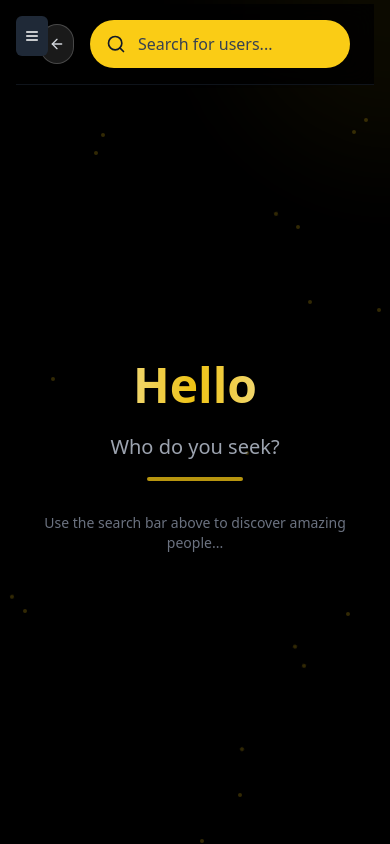
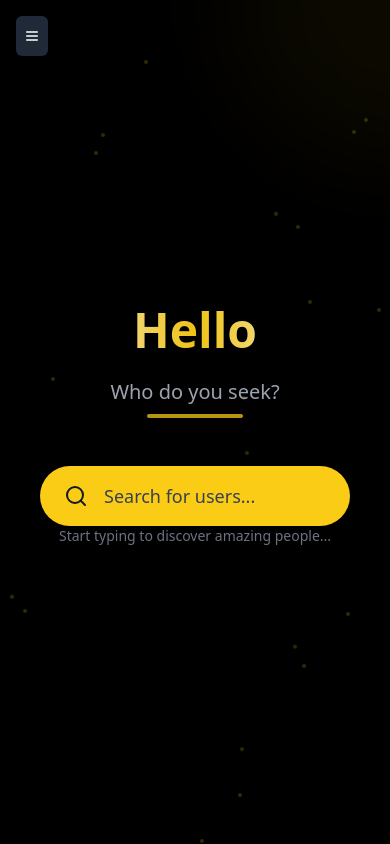
Before and after one commit to DSuper03/zynvo, a Next.js app: page /zyncers in a window 390 px wide. Built offline with nearby package versions, Linux system fonts and the light colour scheme.

Commit message:
feat: Improve UserSearchPage layout and enhance search experience with responsive design

```diff
--- a/src/app/zyncers/page.tsx
+++ b/src/app/zyncers/page.tsx
@@ -3,8 +3,8 @@ import { useState, useEffect } from 'react';
 import { Search, User, ArrowLeft, Sparkles } from 'lucide-react';
 import { useRouter } from 'next/navigation';
 import { toast } from 'sonner';
-import { Button } from '@/components/ui/button';
 
+// Floating particles animation component
 const FloatingParticles = () => {
   return (
     <div className="fixed inset-0 overflow-hidden pointer-events-none">
@@ -35,12 +35,14 @@ const AnimatedBackground = () => {
   );
 };
 
+// User card component with glassmorphism
 const UserCard = ({ user, onClick }: { user: any, onClick: () => void }) => {
   return (
     <div
       onClick={onClick}
       className="group relative backdrop-blur-md bg-white/5 border border-white/10 rounded-xl p-6 cursor-pointer transition-all duration-500 hover:bg-yellow-400/20 hover:border-yellow-400/30 hover:scale-105 hover:shadow-2xl hover:shadow-yellow-400/10 transform-gpu"
     >
+      {/* Glow effect on hover */}
       <div className="absolute inset-0 rounded-xl bg-gradient-to-r from-yellow-400/0 via-yellow-400/5 to-yellow-400/0 opacity-0 group-hover:opacity-100 transition-opacity duration-500" />
 
       <div className="relative flex items-center space-x-4">
@@ -80,6 +82,7 @@ const UserCard = ({ user, onClick }: { user: any, onClick: () => void }) => {
         </div>
       </div>
 
+      {/* Sparkle effect on hover */}
       <div className="absolute top-2 right-2 opacity-0 group-hover:opacity-100 transition-opacity duration-500">
         <Sparkles className="w-4 h-4 text-yellow-400 animate-pulse" />
       </div>
@@ -113,8 +116,8 @@ export default function UserSearchPage() {
     setHasSearched(true);
 
     try {
-      const baseUrl = process.env.NEXT_PUBLIC_BACKEND_URL;
-      const url = new URL('/api/v1/users', baseUrl);
+      const baseUrl = 'http://localhost:8000';
+      const url = new URL('/api/v1/user/SearchUser', baseUrl);
       url.searchParams.set('name', query);
 
       const headers: HeadersInit = {};
@@ -129,7 +132,6 @@ export default function UserSearchPage() {
 
       if (response.ok) {
         const data = await response.json();
-        console.log("data of users", data)
         setUsers(data.users || []);
       } else if (response.status === 404) {
         setUsers([]);
@@ -160,6 +162,7 @@ export default function UserSearchPage() {
   };
 
   const handleUserClick = (userId: string) => {
+    // Navigate to profile page - you'll need to implement navigation logic
     toast(`Navigating to profile`);
     if (typeof window !== 'undefined') {
       window.location.href = `/zyncers/${userId}`;
@@ -178,68 +181,82 @@ export default function UserSearchPage() {
       <AnimatedBackground />
       <FloatingParticles />
 
-      {/* Top Header with Search */}
-      <div className="sticky top-0 z-20 backdrop-blur-md bg-black/80 border-b border-gray-800/50">
-        <div className="max-w-6xl mx-auto px-6 py-4">
-          <div className="flex items-center gap-4">
-            {/* Back button */}
-            <Button
-              onClick={handleBackToDashboard}
-              className="backdrop-blur-md bg-white/10 border border-white/20 rounded-full p-2 hover:bg-yellow-400/20 hover:border-yellow-400/30 transition-all duration-300 group"
-            >
-              <ArrowLeft className="w-5 h-5 text-gray-300 group-hover:text-yellow-400 transition-colors duration-300" />
-            </Button>
+      {/* Back button - only show when searching */}
+      {hasSearched && (
+        <div className="absolute top-6 left-6 z-10">
+          <button
+            onClick={handleBackToDashboard}
+            className="backdrop-blur-md bg-white/10 border border-white/20 rounded-full p-3 hover:bg-yellow-400/20 hover:border-yellow-400/30 transition-all duration-300 group"
+          >
+            <ArrowLeft className="w-5 h-5 text-gray-300 group-hover:text-yellow-400 transition-colors duration-300" />
+          </button>
+        </div>
+      )}
+
+      <div className="relative z-10">
+        {/* Search Section */}
+        <div className={`transition-all duration-700 ease-in-out ${
+          hasSearched
+            ? 'pt-24 pb-8'
+            : 'flex items-center justify-center min-h-screen'
+        }`}>
+          <div className={`w-full max-w-2xl mx-auto px-6 transition-all duration-700 ${
+            hasSearched ? 'transform -translate-y-0' : ''
+          }`}>
+
+            {/* Greeting - hide when searched */}
+            {!hasSearched && (
+              <div className="text-center mb-12 animate-fade-in">
+                <h1 className="text-5xl md:text-7xl font-bold mb-6 bg-gradient-to-r from-white via-yellow-400 to-white bg-clip-text text-transparent animate-pulse-slow">
+                  Hello
+                </h1>
+                <p className="text-xl md:text-2xl text-gray-400 mb-2">
+                  Who do you seek?
+                </p>
+                <div className="w-24 h-1 bg-yellow-400 mx-auto rounded-full animate-pulse" />
+              </div>
+            )}
 
             {/* Search Bar */}
-            <div className="flex-1 relative">
+            <div className={`relative transition-all duration-700 ${
+              hasSearched ? 'mb-8' : 'mb-0'
+            }`}>
               <div className="relative group">
-                <div className="absolute -inset-0.5 bg-gradient-to-r from-yellow-400/30 via-yellow-400/20 to-yellow-400/30 rounded-full blur opacity-0 group-hover:opacity-100 group-focus-within:opacity-100 transition-opacity duration-300" />
+                {/* Glow effect */}
+                <div className="absolute -inset-0.5 bg-gradient-to-r from-yellow-400/50 via-yellow-400/30 to-yellow-400/50 rounded-full blur opacity-0 group-hover:opacity-100 group-focus-within:opacity-100 transition-opacity duration-500" />
 
                 <div className="relative flex items-center">
-                  <Search className="absolute left-4 w-5 h-5 text-gray-900 z-10" />
+                  <Search className="absolute left-6 w-6 h-6 text-gray-900 z-10" />
                   <input
                     type="text"
                     value={searchQuery}
                     onChange={handleInputChange}
                     placeholder="Search for users..."
-                    className="w-full pl-12 pr-6 py-3 bg-yellow-400 text-gray-900 placeholder-gray-700 rounded-full text-base font-medium focus:outline-none focus:ring-2 focus:ring-yellow-400/50 transition-all duration-300 shadow-lg"
+                    className="w-full pl-16 pr-6 py-4 bg-yellow-400 text-gray-900 placeholder-gray-700 rounded-full text-lg font-medium focus:outline-none focus:ring-4 focus:ring-yellow-400/30 transition-all duration-300 shadow-2xl backdrop-blur-sm"
                   />
 
                   {/* Loading indicator */}
                   {isSearching && (
-                    <div className="absolute right-4">
-                      <div className="w-4 h-4 border-2 border-gray-700 border-t-transparent rounded-full animate-spin" />
+                    <div className="absolute right-6">
+                      <div className="w-5 h-5 border-2 border-gray-700 border-t-transparent rounded-full animate-spin" />
                     </div>
                   )}
                 </div>
               </div>
             </div>
+
+            {/* Search hint - only show when not searched */}
+            {!hasSearched && (
+              <p className="text-center text-gray-500 text-sm animate-fade-in-delay">
+                Start typing to discover amazing people...
+              </p>
+            )}
           </div>
         </div>
-      </div>
-
-      <div className="relative z-10">
-        {/* Welcome Section - Show when no search */}
-        {!hasSearched && (
-          <div className="flex items-center justify-center min-h-[calc(100vh-100px)] px-6">
-            <div className="text-center max-w-2xl mx-auto animate-fade-in">
-              <h1 className="text-5xl md:text-7xl font-bold mb-6 bg-gradient-to-r from-white via-yellow-400 to-white bg-clip-text text-transparent animate-pulse-slow">
-                Hello
-              </h1>
-              <p className="text-xl md:text-2xl text-gray-400 mb-4">
-                Who do you seek?
-              </p>
-              <div className="w-24 h-1 bg-yellow-400 mx-auto rounded-full animate-pulse mb-8" />
-              <p className="text-gray-500 text-sm animate-fade-in-delay">
-                Use the search bar above to discover amazing people...
-              </p>
-            </div>
-          </div>
-        )}
 
         {/* Results Section */}
         {hasSearched && (
-          <div className="max-w-6xl mx-auto px-6 py-8">
+          <div className="max-w-4xl mx-auto px-6 pb-12">
             {/* Results Header */}
             <div className="flex items-center justify-between mb-8">
               <div>
```
Also changed, not shown: src/app/not-found.tsx (+18 -18 lines).
